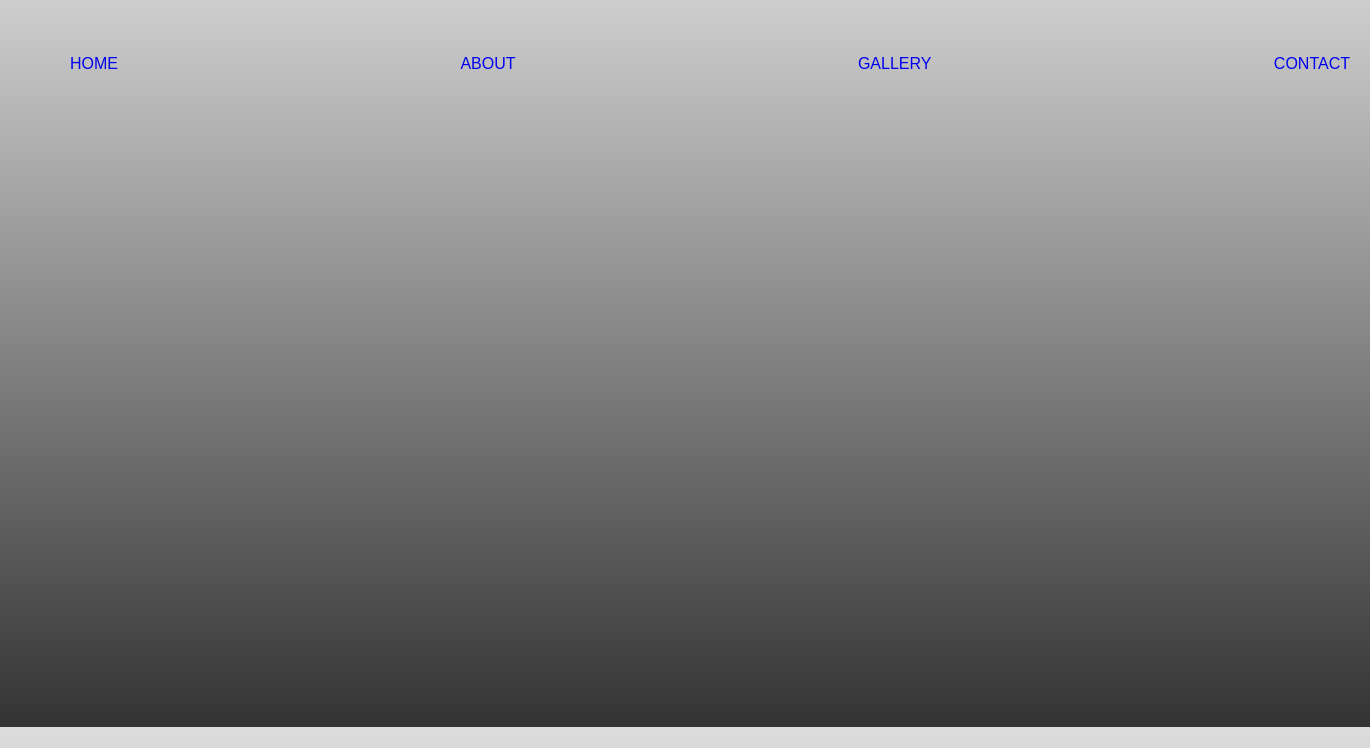
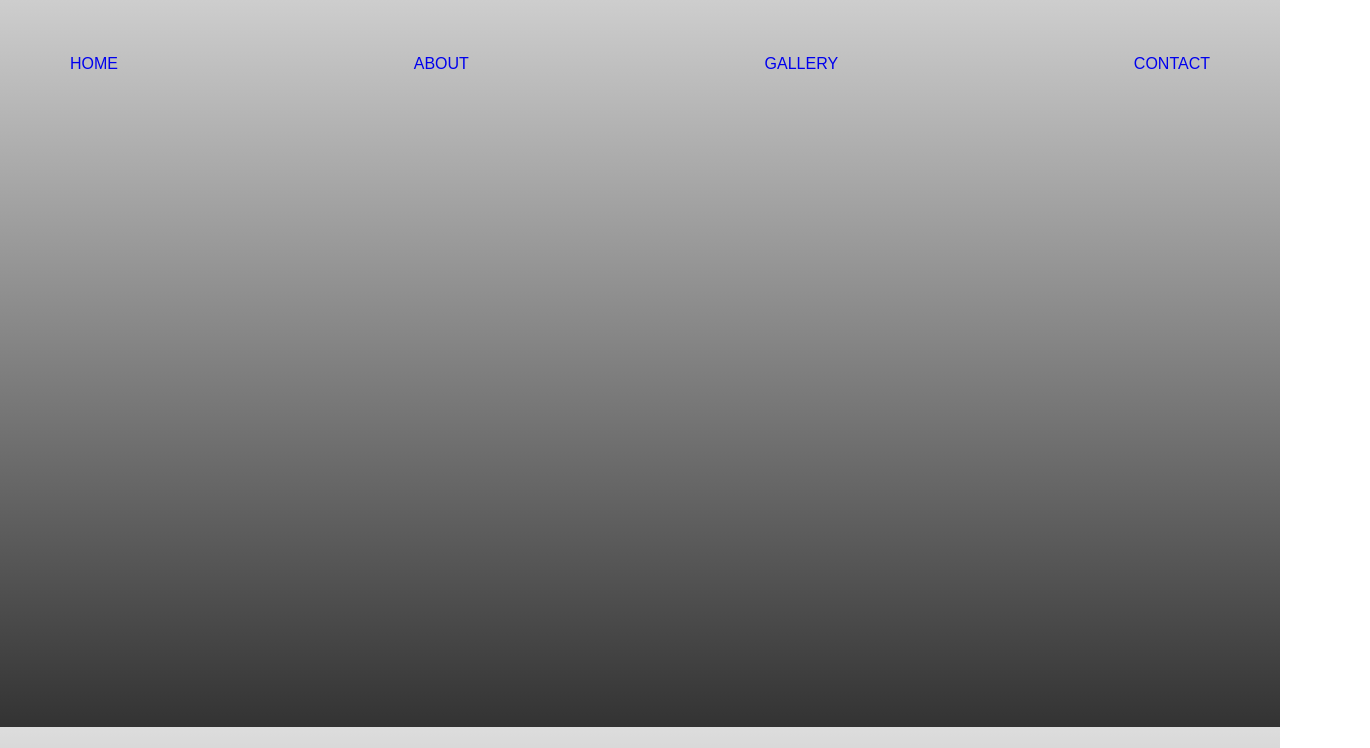
Before and after one commit to shatnersbassoons/websiteproject, a plain HTML site: page index.html in a window 1280 px wide. Shown: the part 73-821 px from the top of the page, 1370 px wide, since content can reach past the window. Drawn offline with Linux system fonts and the light colour scheme.

Commit message:
navbar changed

```diff
--- a/style.css
+++ b/style.css
@@ -54,7 +54,7 @@ video {
     margin: 50px;
     padding: 20px;
     background-color: transparent;
-    width: 1800px;
+
 
   }
 
```
